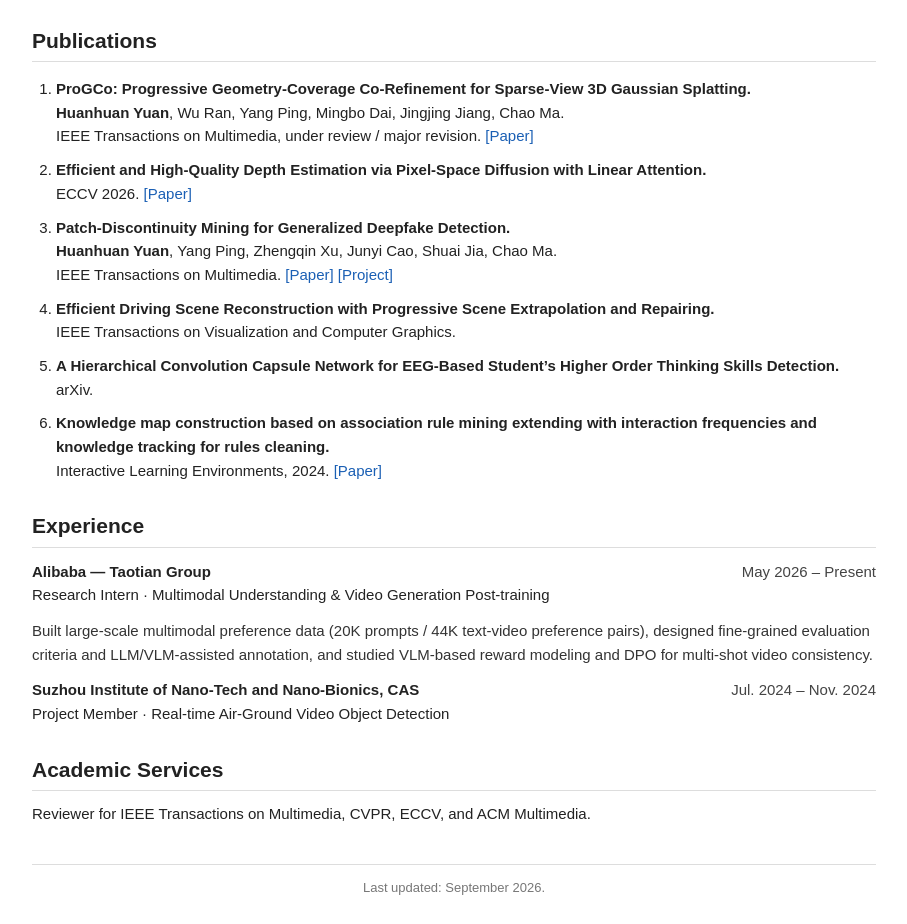
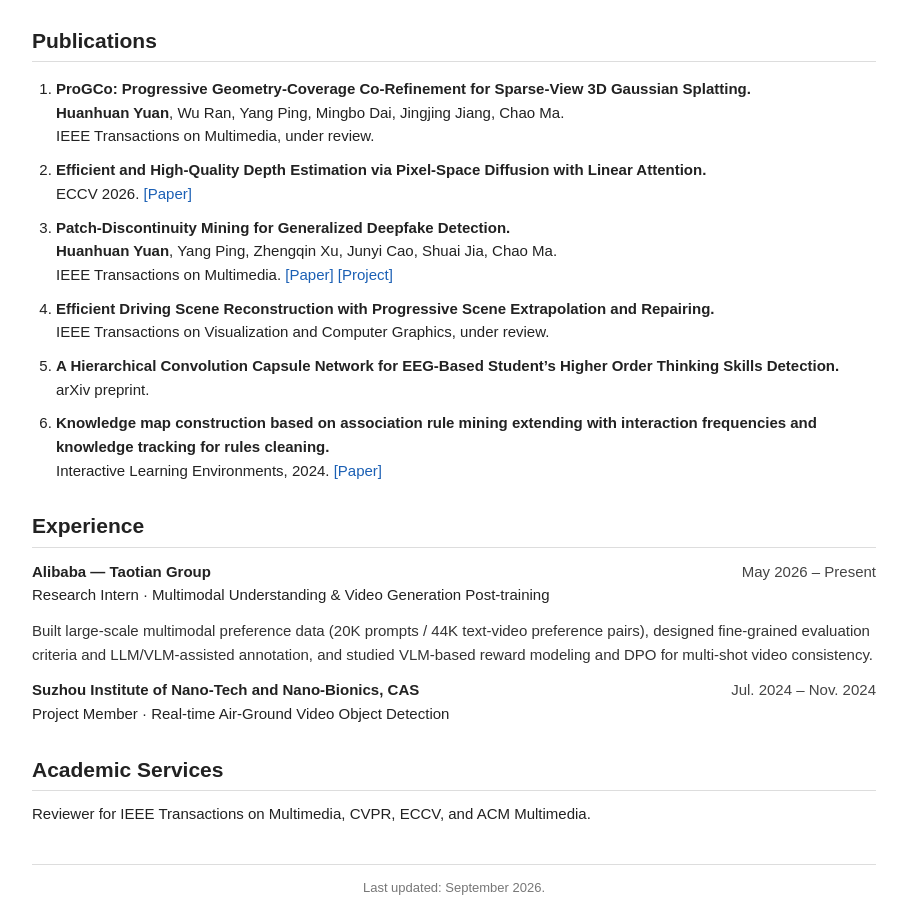
Before and after one commit to huanhuanyuan7/huanhuanyuan7.github.io, a plain HTML site: page index.html in a window 1280 px wide. Shown: the part 968-1892 px from the top of the page, without its empty margins (186-1093 px from the left). Drawn offline with Linux system fonts and the light colour scheme.

Commit message:
Add files via upload

```diff
--- a/index.html
+++ b/index.html
@@ -53,29 +53,33 @@
       <li>
         <strong>ProGCo: Progressive Geometry-Coverage Co-Refinement for Sparse-View 3D Gaussian Splatting.</strong><br/>
         <strong>Huanhuan Yuan</strong>, Wu Ran, Yang Ping, Mingbo Dai, Jingjing Jiang, Chao Ma.<br/>
-        <span class="venue">IEEE Transactions on Multimedia, under review / major revision.</span>
-        <a href="assets/papers/ProGCo.pdf">[Paper]</a>
+        <span class="venue">IEEE Transactions on Multimedia, under review.</span>
       </li>
+
       <li>
         <strong>Efficient and High-Quality Depth Estimation via Pixel-Space Diffusion with Linear Attention.</strong><br/>
         ECCV 2026.
         <a href="http://arxiv.org/abs/2608.30129">[Paper]</a>
       </li>
+
       <li>
         <strong>Patch-Discontinuity Mining for Generalized Deepfake Detection.</strong><br/>
         <strong>Huanhuan Yuan</strong>, Yang Ping, Zhengqin Xu, Junyi Cao, Shuai Jia, Chao Ma.<br/>
         <span class="venue">IEEE Transactions on Multimedia.</span>
-        <a href="https://scholar.google.com/citations?view_op=view_citation&amp;hl=en&amp;user=P3-e6RYAAAAJ&amp;citation_for_view=P3-e6RYAAAAJ:9yKSN-GCB0IC">[Paper]</a>
+        <a href="https://ieeexplore.ieee.org/abstract/document/11329497">[Paper]</a>
         <a href="https://huanhuanyuan7.github.io/GenDF/">[Project]</a>
       </li>
+
       <li>
         <strong>Efficient Driving Scene Reconstruction with Progressive Scene Extrapolation and Repairing.</strong><br/>
-        IEEE Transactions on Visualization and Computer Graphics.
+        IEEE Transactions on Visualization and Computer Graphics, under review.
       </li>
+
       <li>
         <strong>A Hierarchical Convolution Capsule Network for EEG-Based Student’s Higher Order Thinking Skills Detection.</strong><br/>
-        arXiv.
+        arXiv preprint.
       </li>
+
       <li>
         <strong>Knowledge map construction based on association rule mining extending with interaction frequencies and knowledge tracking for rules cleaning.</strong><br/>
         Interactive Learning Environments, 2024.
```
